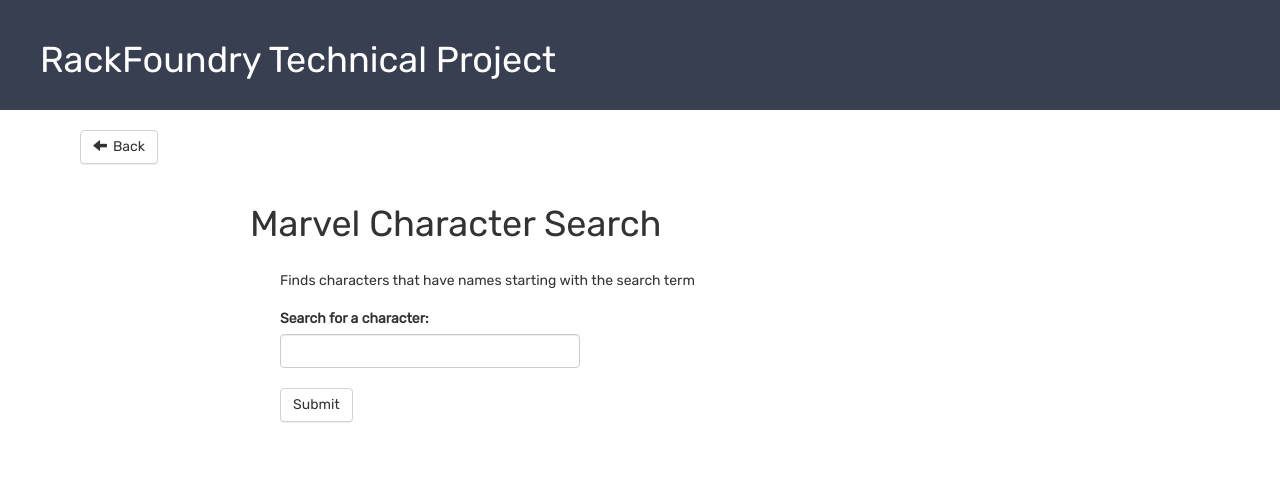
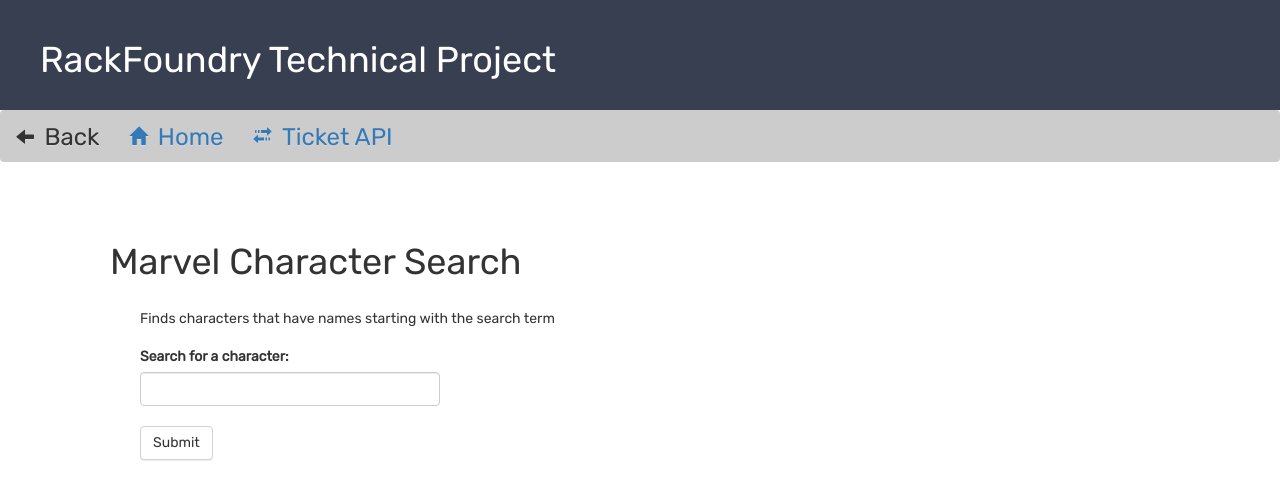
Before and after one commit to Topazoo/RackFoundry_Technical_Project, a Django app: page /marvel/ in a window 1280 px wide. Shown: the top 500 px of the page. Run offline with Django 3.2, Linux system fonts and the light colour scheme; parts of the project's set-up code (start-up, migrations or seed data) failed here and were passed over; some libraries are stand-ins or nearby versions.

Commit message:
Dynamic navbar

```diff
--- a/rackfoundry_technical/base/static/css/base.css
+++ b/rackfoundry_technical/base/static/css/base.css
@@ -100,7 +100,7 @@ body {
 }
 
 .subtitle {
-    padding: 10px 0px 0px 200px;
+    padding: 10px 0px 0px 60px;
 }
 
 .sub-subtitle {
@@ -109,7 +109,40 @@ body {
 }
 
 .title {
-    padding-left: 170px;
+    padding-left: 30px;
+}
+
+.nav {
+    background-color: #cccccc;
+    padding: 0px;
+}
+
+.nav-cont {
+    padding-top: 15px;
+    cursor: pointer;
+}
+
+input#next{
+    background:none;
+    border:none;
+    display: inline-block;
+    vertical-align: top;
+    font-size: 24px;
+    text-decoration: none;
+}
+
+input#next:focus{
+    outline: none;
+}
+
+.nav-next {
+    float: right;
+}
+
+.nav-btn {
+    display: inline-block;
+    vertical-align: text-top;
+    font-size: 24px;
 }
 
 .char-info {
@@ -160,10 +193,6 @@ body {
     margin-left: 40px;
 }
 
-.next-btn {
-    padding-left: 6px;
-}
-
 @media (max-width:320px){
     .char-image-cont {
         max-height: 14em;
--- a/rackfoundry_technical/base/templates/base/base.html
+++ b/rackfoundry_technical/base/templates/base/base.html
@@ -27,6 +27,53 @@
     </div>
     <!-- Header -->
 
+    <!-- Navbar -->
+    <nav class="navbar navbar-light nav">
+        {% if request.path != '/' %}
+            <div class="navbar-brand nav-cont" onclick="goBack()">
+                <span class="glyphicon glyphicon-arrow-left back-btn"></span>
+                <div class="nav-btn">
+                    <p>Back</p>
+                </div>
+            </div>
+            <a class="navbar-brand nav-cont" href="/">
+                <span class="glyphicon glyphicon-home back-btn"></span>
+                <div class="nav-btn">
+                    <p>Home</p>
+                </div>
+            </a>
+        {% endif %}
+        {% if request.path != '/marvel/' %}
+            <a class="navbar-brand nav-cont" href="/marvel">
+                <span class="glyphicon glyphicon-search back-btn"></span>
+                <div class="nav-btn">
+                    <p>Marvel Search</p>
+                </div>
+            </a>
+        {% endif %}
+        {% if request.path != '/tickets/' %}
+            <a class="navbar-brand nav-cont" href="/tickets">
+                <span class="glyphicon glyphicon-transfer back-btn"></span>
+                <div class="nav-btn">
+                    <p>Ticket API</p>
+                </div>
+            </a>
+        {% endif %}
+        {% if offset and offset != "None" %}
+            <div class="navbar-brand nav-cont nav-next">
+                <form action="/marvel/" method="post">
+                    {% csrf_token %}
+                    <input type="hidden" id="form-sub" name="character" value="{{query}}">
+                    <input type="hidden" id="offset" name="offset" value="{{offset}}">
+                    <input class="nav-btn" type="submit" value="Next" id="next">
+                        <span class="glyphicon glyphicon-arrow-right"></span>
+                    </input>
+                </form>
+            </div>
+        {% endif %}
+    </nav>
+    <!-- Navbar -->
+
     <!-- Content -->
     <div class="cont-main container-fluid">
         {% block content %}
--- a/rackfoundry_technical/base/templates/marvel/marvel_error.html
+++ b/rackfoundry_technical/base/templates/marvel/marvel_error.html
@@ -2,12 +2,6 @@
 {% load marvel_tags %}
 {% block content %}
 <br>
-
-{% if request %}
-    <div class="btn-back">
-        <a href="/marvel/" class="btn btn-default">Back</a>
-    </div>
-{% endif %}
 
 <!-- For every query result -->
 <h1>Search Results for: {{query}}</h1>
--- a/rackfoundry_technical/base/templates/marvel/marvel_home.html
+++ b/rackfoundry_technical/base/templates/marvel/marvel_home.html
@@ -1,13 +1,5 @@
 {% extends 'base/base.html' %}
 {% block content %}
-
-<br>
-
-<div class="btn-back">
-    <button class="btn btn-default" onclick="goBack()">
-        <span class="glyphicon glyphicon-arrow-left back-btn"></span>Back
-    </button>
-</div>
 
 <br>
 <br>
```
Also changed, not shown: rackfoundry_technical/base/templates/marvel/marvel_results.html (+0 -21 lines), rackfoundry_technical/base/templates/tickets/tickets_home.html (+0 -8 lines).
